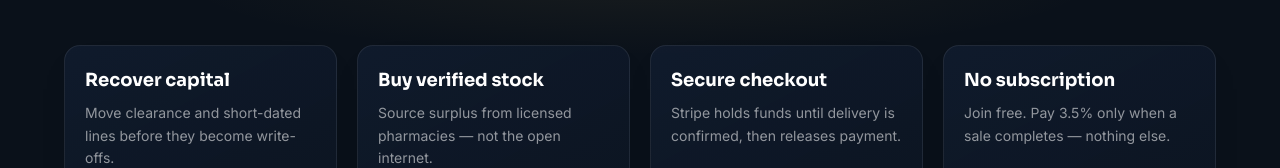
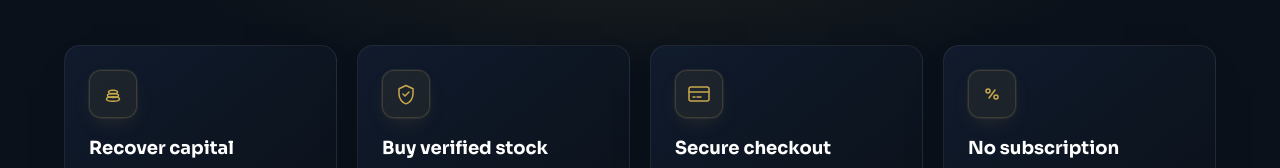
Before and after one commit to galaxrx/galaxrx-marketplace, a Next.js app: page / in a window 1280 px wide. Shown: the part 784-952 px from the top of the page. Built offline with nearby package versions, Linux system fonts and the light colour scheme; no server answers.

Commit message:
Value proposition strip: icons, hover glow, staggered reveal

```diff
--- a/app/page.tsx
+++ b/app/page.tsx
@@ -58,18 +58,22 @@ const VALUE_PROP = [
   {
     title: "Recover capital",
     desc: "Move clearance and short-dated lines before they become write-offs.",
+    icon: "capital" as const,
   },
   {
     title: "Buy verified stock",
     desc: "Source surplus from licensed pharmacies — not the open internet.",
+    icon: "verified" as const,
   },
   {
     title: "Secure checkout",
     desc: "Stripe holds funds until delivery is confirmed, then releases payment.",
+    icon: "checkout" as const,
   },
   {
     title: "No subscription",
     desc: "Join free. Pay 3.5% only when a sale completes — nothing else.",
+    icon: "fee" as const,
   },
 ];
 
@@ -132,6 +136,52 @@ function ShieldCheckIcon({ className }: { className?: string }) {
       <path strokeLinecap="round" strokeLinejoin="round" d="M9 12l2 2 4-4" />
     </svg>
   );
+}
+
+function ValuePropIcon({ name }: { name: (typeof VALUE_PROP)[number]["icon"] }) {
+  const common = "h-6 w-6 text-gold";
+  const sw = 1.5;
+  switch (name) {
+    case "capital":
+      /* Stacked coins — recovered value */
+      return (
+        <svg className={common} viewBox="0 0 24 24" fill="none" stroke="currentColor" strokeWidth={sw} aria-hidden>
+          <ellipse cx="12" cy="17" rx="6.5" ry="2.3" />
+          <ellipse cx="12" cy="13.5" rx="5.5" ry="2" />
+          <ellipse cx="12" cy="10" rx="4.5" ry="1.8" />
+        </svg>
+      );
+    case "verified":
+      return (
+        <svg className={common} viewBox="0 0 24 24" fill="none" stroke="currentColor" strokeWidth={sw} aria-hidden>
+          <path
+            strokeLinecap="round"
+            strokeLinejoin="round"
+            d="M12 3.5l7 3.2v5.4c0 4.5-3 8.7-7 9.8-4-1.1-7-5.3-7-9.8V6.7l7-3.2z"
+          />
+          <path strokeLinecap="round" strokeLinejoin="round" d="M9 12l2 2 4-4" />
+        </svg>
+      );
+    case "checkout":
+      return (
+        <svg className={common} viewBox="0 0 24 24" fill="none" stroke="currentColor" strokeWidth={sw} aria-hidden>
+          <rect x="2" y="5" width="20" height="14" rx="2" />
+          <path strokeLinecap="round" d="M2 10h20" />
+          <path strokeLinecap="round" strokeLinejoin="round" d="M6 15h2M10 15h4" />
+        </svg>
+      );
+    case "fee":
+      /* Percent — pay only on sales */
+      return (
+        <svg className={common} viewBox="0 0 24 24" fill="none" stroke="currentColor" strokeWidth={sw} aria-hidden>
+          <circle cx="8" cy="9" r="2" />
+          <circle cx="16" cy="15" r="2" />
+          <path strokeLinecap="round" d="M15 8L9 16" />
+        </svg>
+      );
+    default:
+      return null;
+  }
 }
 
 export default function HomePage() {
@@ -234,14 +284,27 @@ export default function HomePage() {
         >
           <div className="pointer-events-none absolute inset-0 bg-[radial-gradient(ellipse_60%_45%_at_50%_0%,rgba(201,168,76,0.07),transparent_60%)]" aria-hidden />
           <div className="relative mx-auto grid max-w-6xl gap-4 sm:grid-cols-2 lg:grid-cols-4 lg:gap-5">
-            {VALUE_PROP.map((v) => (
-              <div
-                key={v.title}
-                className="rounded-2xl border border-white/[0.08] bg-gradient-to-br from-[#111c2e]/90 to-[#0c1522] p-5 shadow-[0_16px_40px_-28px_rgba(0,0,0,0.55)] transition-all duration-300 hover:border-gold/20 hover:shadow-[0_20px_48px_-24px_rgba(201,168,76,0.12)]"
-              >
-                <p className="font-heading text-base font-bold text-white sm:text-lg">{v.title}</p>
-                <p className="mt-2 text-sm leading-relaxed text-white/55">{v.desc}</p>
-              </div>
+            {VALUE_PROP.map((v, i) => (
+              <ScrollReveal key={v.title} as="div" delay={i * 0.06}>
+                <div className="group relative h-full overflow-hidden rounded-2xl border border-white/[0.08] bg-gradient-to-br from-[#111c2e]/95 to-[#0a1018] p-5 shadow-[0_16px_44px_-28px_rgba(0,0,0,0.6)] transition-all duration-500 hover:-translate-y-1.5 hover:border-gold/25 hover:shadow-[0_28px_56px_-24px_rgba(201,168,76,0.16)] sm:p-6">
+                  <div
+                    className="pointer-events-none absolute inset-0 opacity-0 transition-opacity duration-500 group-hover:opacity-100"
+                    aria-hidden
+                  >
+                    <div className="absolute inset-0 bg-[radial-gradient(ellipse_90%_80%_at_50%_-20%,rgba(201,168,76,0.12),transparent_55%)]" />
+                    <div className="absolute inset-x-0 top-0 h-px bg-gradient-to-r from-transparent via-gold/40 to-transparent" />
+                  </div>
+                  <div className="relative">
+                    <div className="mb-4 inline-flex h-12 w-12 items-center justify-center rounded-xl border border-gold/20 bg-gold/[0.08] text-gold shadow-[0_8px_24px_-12px_rgba(201,168,76,0.35)] ring-1 ring-white/[0.06] transition-transform duration-500 group-hover:scale-105 group-hover:border-gold/35 group-hover:bg-gold/[0.12]">
+                      <ValuePropIcon name={v.icon} />
+                    </div>
+                    <p className="font-heading text-base font-bold text-white sm:text-lg">{v.title}</p>
+                    <p className="mt-2 text-sm leading-relaxed text-white/55 transition-colors duration-300 group-hover:text-white/65">
+                      {v.desc}
+                    </p>
+                  </div>
+                </div>
+              </ScrollReveal>
             ))}
           </div>
         </ScrollReveal>
```
